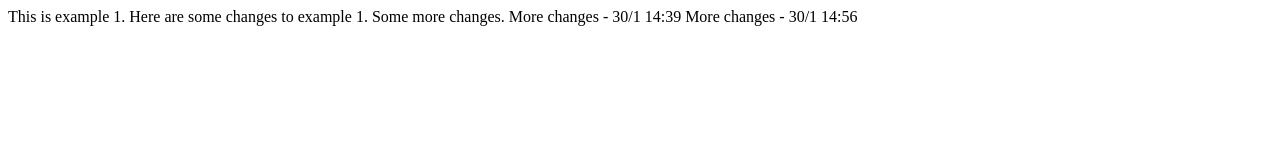
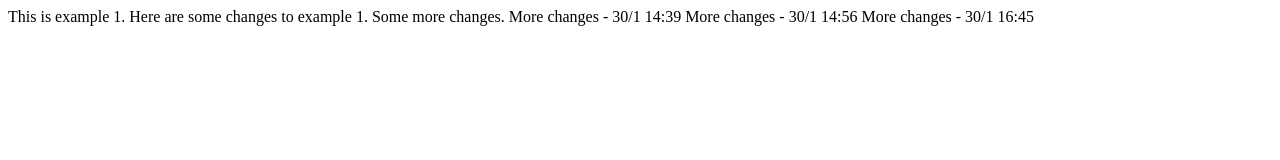
Before and after one commit to diarmidmackenzie/split-sub-directory, a plain HTML site: page examples/example1/index.html in a window 1280 px wide. Drawn offline with Linux system fonts and the light colour scheme.

Commit message:
Update index.html

```diff
--- a/examples/example1/index.html
+++ b/examples/example1/index.html
@@ -10,5 +10,6 @@
 
     More changes - 30/1 14:39
     More changes - 30/1 14:56
+    More changes - 30/1 16:45
   </body>
 </html>
```
